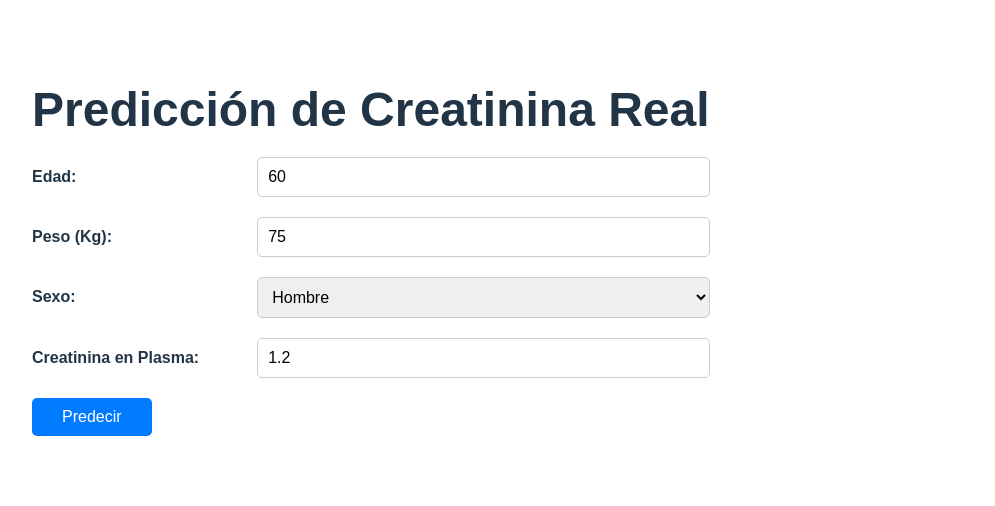
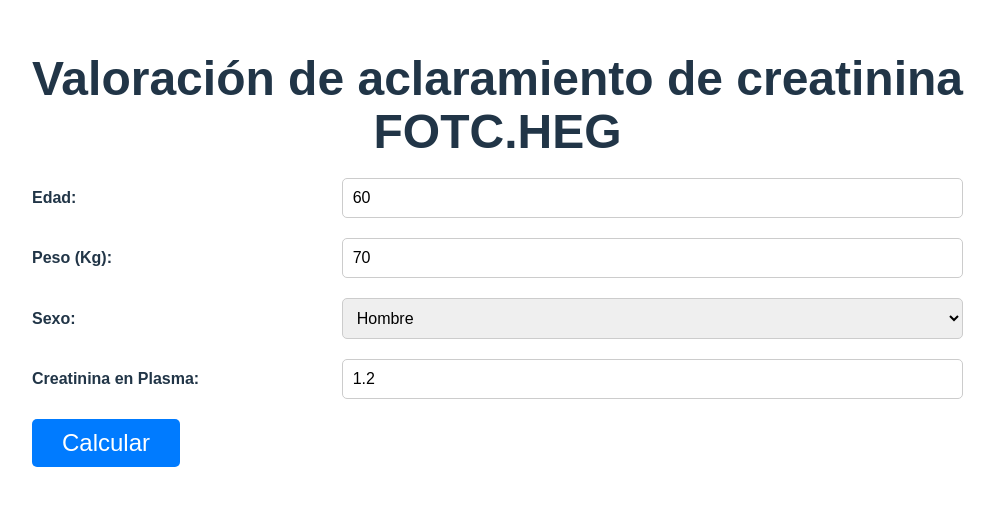
Before and after one commit to carlos-trujillo-b/creatina-calculator, a React (Vite) app in the folder app/: page / in a window 1280 px wide. Shown: the part 156-662 px from the top of the page, without its empty margins (8-1003 px from the left). Built offline with nearby package versions, Linux system fonts and the light colour scheme.

Commit message:
redirects

```diff
--- a/app/public/modelo.json
+++ /dev/null
@@ -1,4 +0,0 @@
-{
-  "coeficientes": [0.18765, 0.11416, 0.019394, 0.678796],
-  "intercepto": 0
-}
--- a/app/src/App.jsx
+++ b/app/src/App.jsx
@@ -3,9 +3,10 @@ import styles from "./App.module.css";
 
 function App() {
   const [prediccion, setPrediccion] = useState(null);
+  const [error, setError] = useState(null);
   const [inputs, setInputs] = useState({
     edad: 60,
-    peso: 75,
+    peso: 70,
     sexo: 0, // 0: Hombre, 1: Mujer
     creatinina_plasma: 1.2,
   });
@@ -14,12 +15,35 @@ function App() {
   const hacerPrediccion = () => {
     const { edad, peso, sexo, creatinina_plasma } = inputs;
 
+    // Validar los inputs
+    if (edad < 0 || peso < 0 || creatinina_plasma < 0) {
+      setError("Los inputs no pueden ser negativos");
+      return;
+    }
+
+    if (edad > 120) {
+      setError("La edad no puede ser mayor a 120");
+      return;
+    }
+
+    if (peso > 300) {
+      setError("La fórmula no se ajusta a pesos mayores a 300kg");
+      return;
+    }
+
+    setError(null);
+
     // Calcular la predicción: y = intercepto + coef1*x1 + coef2*x2 + ...
     const prediccion =
       ((0.0017 * edad) ^ (2 - 0.8387 * edad + 105.17)) * 0.1735 +
       ((-0.0031 * peso) ^ (2 + 0.6391 * peso + 43.15)) * 0.0436 +
       (96.094 * sexo - 8.6234) * 0.0436 +
       (-48.99 * Math.log(creatinina_plasma) + 83.97) * 0.7436;
+
+    if (prediccion < 0) {
+      setError("El cálculo de la Creatina no puede ser negativa");
+      return;
+    }
     setPrediccion(prediccion.toFixed(2)); // Redondear a 2 decimales
   };
 
@@ -34,13 +58,17 @@ function App() {
 
   return (
     <div className={styles.App}>
-      <h1>Predicción de Creatinina Real</h1>
+      <h1>
+        Valoración de aclaramiento de creatinina <br />
+        FOTC.HEG
+      </h1>
       <div className={styles.inputGroup}>
         <label>Edad:</label>
         <input
           type="number"
           name="edad"
           value={inputs.edad}
+          required
           onChange={handleInputChange}
         />
       </div>
@@ -69,12 +97,14 @@ function App() {
           onChange={handleInputChange}
         />
       </div>
+      {error && <p className={styles.error}>{error}</p>}
+
       <button className={styles.button} onClick={hacerPrediccion}>
-        Predecir
+        Calcular
       </button>
       {prediccion !== null && (
         <div className={styles.prediccion}>
-          <h2>Predicción: {prediccion}</h2>
+          <h2>Creatinina: {prediccion}</h2>
         </div>
       )}
     </div>
--- a/app/src/App.module.css
+++ b/app/src/App.module.css
@@ -12,6 +12,13 @@ h1 {
   text-align: center;
   font-size: 2rem;
   margin-bottom: 20px;
+}
+
+.error {
+  color: red;
+  text-align: center;
+  font-size: 2rem;
+  margin-bottom: 10px;
 }
 
 .inputGroup {
@@ -36,7 +43,7 @@ select {
 button {
   width: 100%;
   padding: 10px;
-  font-size: 1rem;
+  font-size: 1.5rem;
   background-color: #007bff;
   color: white;
   border: none;
```
Also changed, not shown: 1 other file (tests, documents, lock files or other folders).
